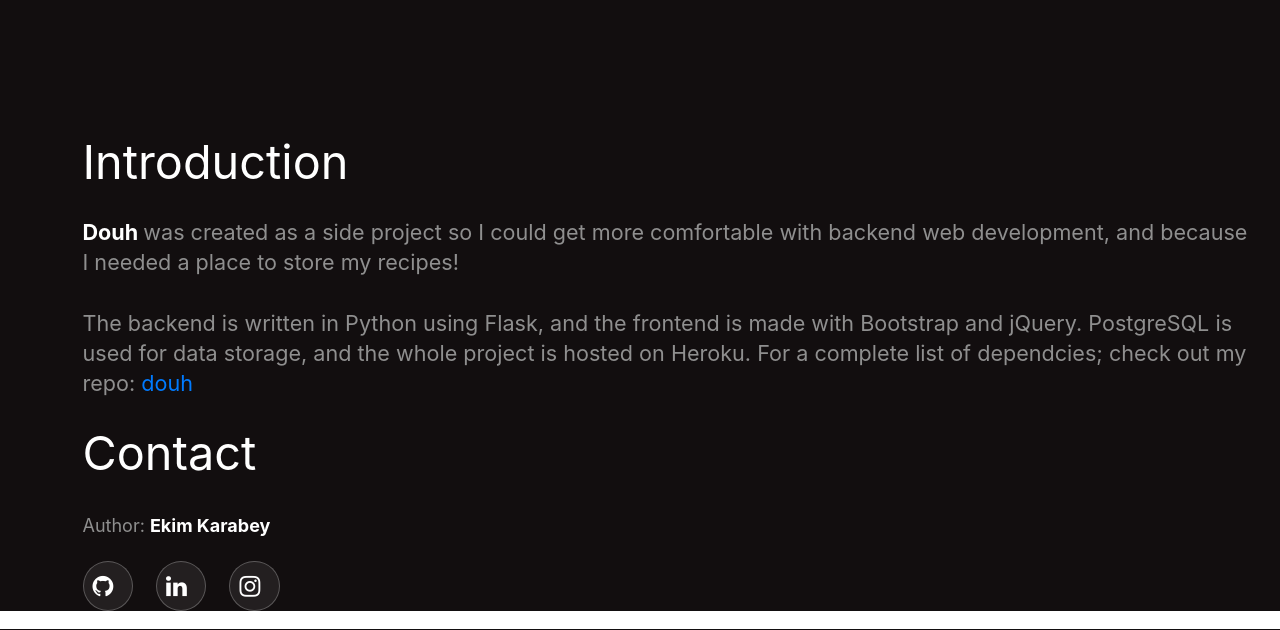
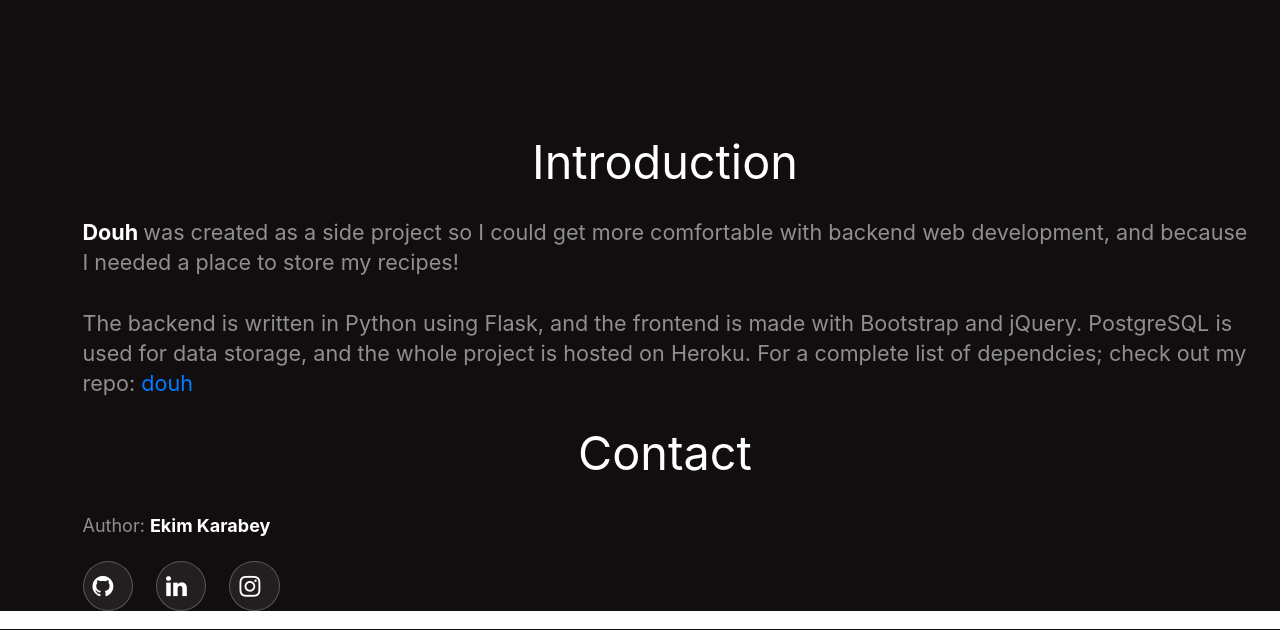
Before and after one commit to Ekimerton/Douh, a Flask app: page / in a window 1280 px wide. Shown: the part 801-1431 px from the top of the page. Run offline with Flask 2, Linux system fonts and the light colour scheme; some libraries are stand-ins or nearby versions.

Commit message:
centered titles

```diff
--- a/Driver/templates/intro.html
+++ b/Driver/templates/intro.html
@@ -50,14 +50,14 @@
   <section id="introduction" class="tm-section-pad-top">
     <div class="container">
       <div class="tm-intro-text-container col">
-        <h2 class="tm-text-primary tm-section-title mb-4">Introduction</h2>
+        <h2 class="tm-text-primary tm-section-title mb-4 text-center">Introduction</h2>
         <p class="mb-4 tm-intro-text">
           <strong> Douh </strong> was created as a side project so I could get more comfortable with backend web development, and because I needed a place to store my recipes!
         </br>
       </br>
       The backend is written in Python using Flask, and the frontend is made with Bootstrap and jQuery. PostgreSQL is used for data storage, and the whole project is hosted on Heroku. For a complete list of dependcies; check out my repo: <a href="https://github.com/Ekimerton/Douh"> douh </a>
     </p>
-    <h2 class="tm-text-primary tm-section-title mb-4">Contact</h2>
+    <h2 class="tm-text-primary tm-section-title mb-4 text-center">Contact</h2>
     <p> Author: <strong> Ekim Karabey </strong> </p>
     <ul class="icons">
       <li><a href="https://github.com/Ekimerton" class="icon style2 fa-github tm-button"><span class="label">Github</span></a></li>
@@ -71,8 +71,8 @@
 <section id="work" class="tm-section-pad-top">
   <div class="container">
     <div class="row">
-      <div class="text-center col-12">
-        <h3 class="tm-text-primary">
+      <div class="col-12">
+        <h3 class="tm-text-primary text-center">
           Quick Start Guide
         </h3>
         <p>
```
